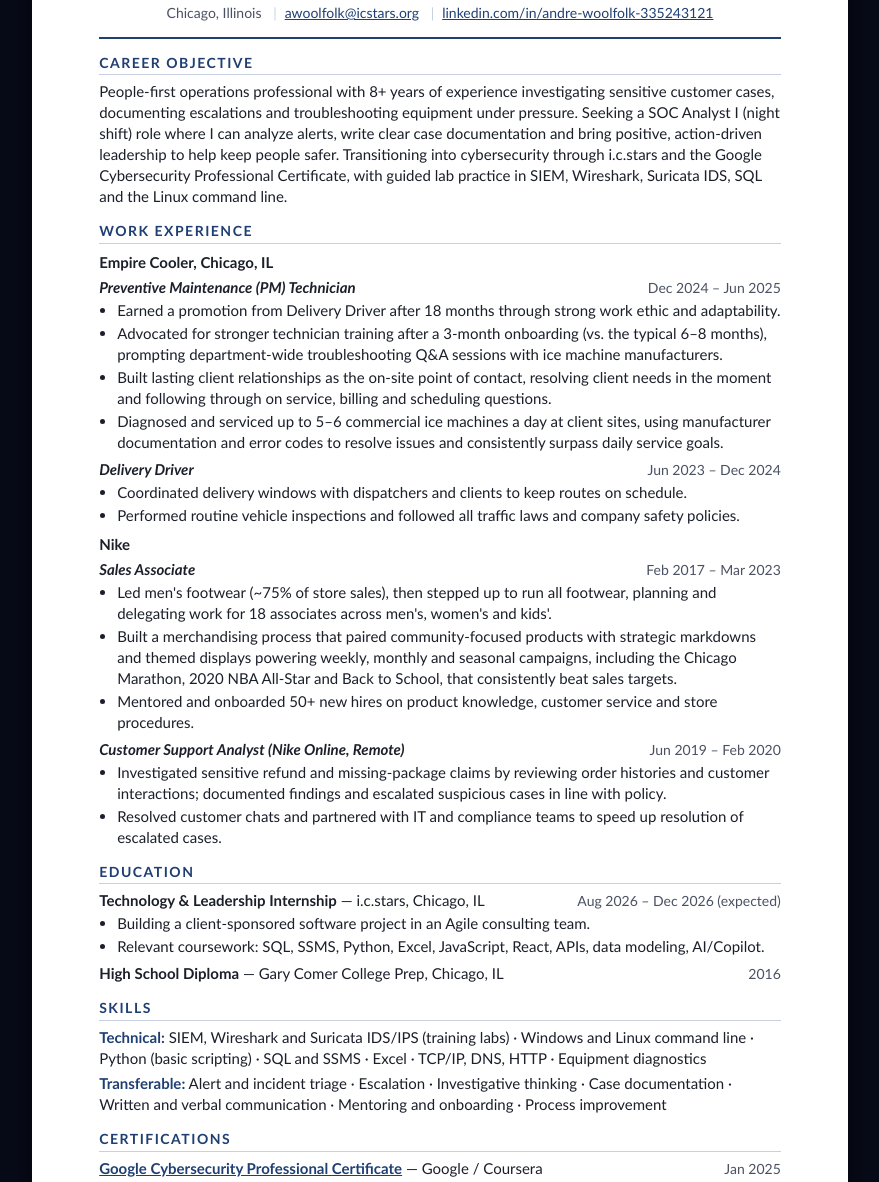
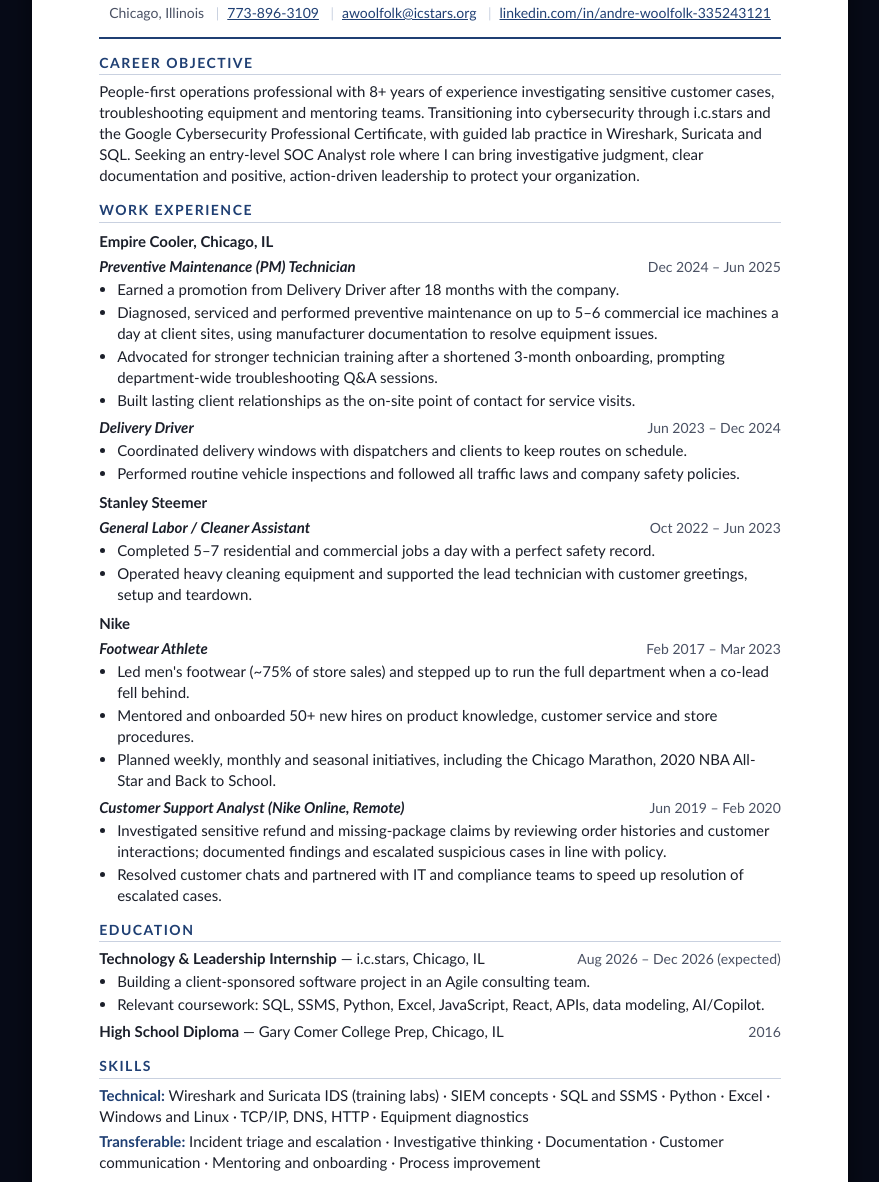
Before and after one commit to awoolfolk-alt/awoolfolk, a plain HTML site: page resume/index.html in a window 1280 px wide. Shown: the part 183-1365 px from the top of the page, without its empty margins (200-1079 px from the left). Drawn offline with Linux system fonts and the light colour scheme.

Commit message:
Update resume to the latest version
Co-Authored-By: Claude Opus 5.5 <noreply@anthropic.com>
Claude-Session: https://claude.ai/code/session_01Ujoqq79YENy95qRNAr87H3

```diff
--- a/resume/index.html
+++ b/resume/index.html
@@ -46,12 +46,12 @@
       .contact span + span::before { content: none; }
     }
     @media print {
-      @page { size: letter; margin: 0.35in 0.5in; }
-      body { background: #fff; padding: 0; font-size: 9.3pt; line-height: 1.25; }
+      @page { size: letter; margin: 0.3in 0.45in; }
+      body { background: #fff; padding: 0; font-size: 9pt; line-height: 1.22; }
       h1 { font-size: 22pt; }
       .headline { font-size: 11pt; }
       .contact, .date { font-size: 9.3pt; }
-      h2 { font-size: 9.8pt; margin: 7px 0 3px; }
+      h2 { font-size: 9.6pt; margin: 6px 0 2px; }
       .org { margin-top: 5px; }
       ul { margin: 1px 0 4px 16px; }
       li { margin-bottom: 1px; }
@@ -75,6 +75,7 @@
       <p class="headline">Entry-Level SOC Analyst</p>
       <p class="contact">
         <span>Chicago, Illinois</span>
+        <span><a href="tel:+17738963109">773-896-3109</a></span>
         <span><a href="mailto:awoolfolk@icstars.org">awoolfolk@icstars.org</a></span>
         <span><a href="https://www.linkedin.com/in/andre-woolfolk-335243121/" target="_blank" rel="noopener">linkedin.com/in/andre-woolfolk-335243121</a></span>
       </p>
@@ -82,7 +83,7 @@
 
     <section>
       <h2>Career Objective</h2>
-      <p>People-first operations professional with 8+ years of experience investigating sensitive customer cases, documenting escalations and troubleshooting equipment under pressure. Seeking a SOC Analyst I (night shift) role where I can analyze alerts, write clear case documentation and bring positive, action-driven leadership to help keep people safer. Transitioning into cybersecurity through i.c.stars and the Google Cybersecurity Professional Certificate, with guided lab practice in SIEM, Wireshark, Suricata IDS, SQL and the Linux command line.</p>
+      <p>People-first operations professional with 8+ years of experience investigating sensitive customer cases, troubleshooting equipment and mentoring teams. Transitioning into cybersecurity through i.c.stars and the Google Cybersecurity Professional Certificate, with guided lab practice in Wireshark, Suricata and SQL. Seeking an entry-level SOC Analyst role where I can bring investigative judgment, clear documentation and positive, action-driven leadership to protect your organization.</p>
     </section>
 
     <section>
@@ -91,10 +92,10 @@
       <p class="org">Empire Cooler, Chicago, IL</p>
       <div class="row"><span class="role">Preventive Maintenance (PM) Technician</span><span class="date">Dec 2024 – Jun 2025</span></div>
       <ul>
-        <li>Earned a promotion from Delivery Driver after 18 months through strong work ethic and adaptability.</li>
-        <li>Advocated for stronger technician training after a 3-month onboarding (vs. the typical 6–8 months), prompting department-wide troubleshooting Q&amp;A sessions with ice machine manufacturers.</li>
-        <li>Built lasting client relationships as the on-site point of contact, resolving client needs in the moment and following through on service, billing and scheduling questions.</li>
-        <li>Diagnosed and serviced up to 5–6 commercial ice machines a day at client sites, using manufacturer documentation and error codes to resolve issues and consistently surpass daily service goals.</li>
+        <li>Earned a promotion from Delivery Driver after 18 months with the company.</li>
+        <li>Diagnosed, serviced and performed preventive maintenance on up to 5–6 commercial ice machines a day at client sites, using manufacturer documentation to resolve equipment issues.</li>
+        <li>Advocated for stronger technician training after a shortened 3-month onboarding, prompting department-wide troubleshooting Q&amp;A sessions.</li>
+        <li>Built lasting client relationships as the on-site point of contact for service visits.</li>
       </ul>
       <div class="row"><span class="role">Delivery Driver</span><span class="date">Jun 2023 – Dec 2024</span></div>
       <ul>
@@ -102,12 +103,19 @@
         <li>Performed routine vehicle inspections and followed all traffic laws and company safety policies.</li>
       </ul>
 
+      <p class="org">Stanley Steemer</p>
+      <div class="row"><span class="role">General Labor / Cleaner Assistant</span><span class="date">Oct 2022 – Jun 2023</span></div>
+      <ul>
+        <li>Completed 5–7 residential and commercial jobs a day with a perfect safety record.</li>
+        <li>Operated heavy cleaning equipment and supported the lead technician with customer greetings, setup and teardown.</li>
+      </ul>
+
       <p class="org">Nike</p>
-      <div class="row"><span class="role">Sales Associate</span><span class="date">Feb 2017 – Mar 2023</span></div>
+      <div class="row"><span class="role">Footwear Athlete</span><span class="date">Feb 2017 – Mar 2023</span></div>
       <ul>
-        <li>Led men's footwear (~75% of store sales), then stepped up to run all footwear, planning and delegating work for 18 associates across men's, women's and kids'.</li>
-        <li>Built a merchandising process that paired community-focused products with strategic markdowns and themed displays powering weekly, monthly and seasonal campaigns, including the Chicago Marathon, 2020 NBA All-Star and Back to School, that consistently beat sales targets.</li>
+        <li>Led men's footwear (~75% of store sales) and stepped up to run the full department when a co-lead fell behind.</li>
         <li>Mentored and onboarded 50+ new hires on product knowledge, customer service and store procedures.</li>
+        <li>Planned weekly, monthly and seasonal initiatives, including the Chicago Marathon, 2020 NBA All-Star and Back to School.</li>
       </ul>
       <div class="row"><span class="role">Customer Support Analyst (Nike Online, Remote)</span><span class="date">Jun 2019 – Feb 2020</span></div>
       <ul>
@@ -128,8 +136,8 @@
 
     <section class="skills">
       <h2>Skills</h2>
-      <p><b>Technical:</b> SIEM, Wireshark and Suricata IDS/IPS (training labs) · Windows and Linux command line · Python (basic scripting) · SQL and SSMS · Excel · TCP/IP, DNS, HTTP · Equipment diagnostics</p>
-      <p><b>Transferable:</b> Alert and incident triage · Escalation · Investigative thinking · Case documentation · Written and verbal communication · Mentoring and onboarding · Process improvement</p>
+      <p><b>Technical:</b> Wireshark and Suricata IDS (training labs) · SIEM concepts · SQL and SSMS · Python · Excel · Windows and Linux · TCP/IP, DNS, HTTP · Equipment diagnostics</p>
+      <p><b>Transferable:</b> Incident triage and escalation · Investigative thinking · Documentation · Customer communication · Mentoring and onboarding · Process improvement</p>
     </section>
 
     <section>
```
Also changed, not shown: 1 other file.
